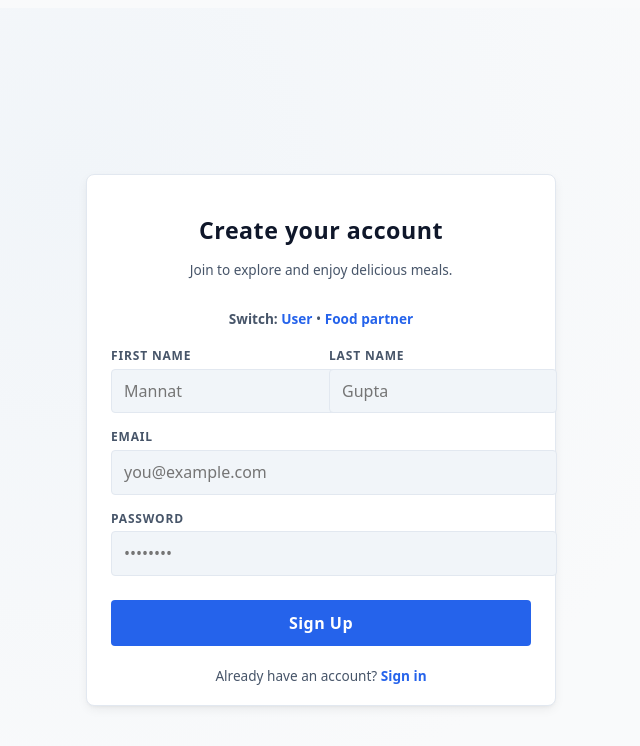
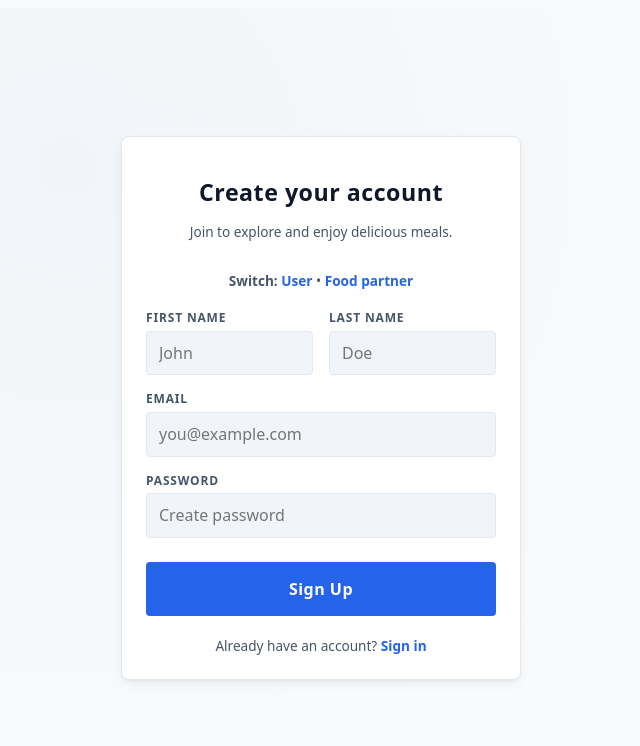
Before and after one commit to mannatgupta146/ZomatoFlicks, a React (Vite) app in the folder frontend/: page /user/register in a window 1280 px wide. Shown: the top 746 px of the page, without its empty margins (319-959 px from the left). Built offline with nearby package versions, Linux system fonts and the light colour scheme.

Commit message:
css fixed

```diff
--- a/frontend/src/pages/auth/FoodPartnerRegister.jsx
+++ b/frontend/src/pages/auth/FoodPartnerRegister.jsx
@@ -53,7 +53,7 @@ const FoodPartnerRegister = () => {
           <div className="two-col">
             <div className="field-group">
               <label htmlFor="contactName">Contact Name</label>
-              <input id="contactName" name="contactName" placeholder="Mannat Gupta" autoComplete="name" />
+              <input id="contactName" name="contactName" placeholder="John Doe" autoComplete="name" />
             </div>
             <div className="field-group">
               <label htmlFor="phone">Phone</label>
--- a/frontend/src/pages/auth/UserRegister.jsx
+++ b/frontend/src/pages/auth/UserRegister.jsx
@@ -46,11 +46,11 @@ const UserRegister = () => {
                     <div className="two-col">
                         <div className="field-group">
                             <label htmlFor="firstName">First Name</label>
-                            <input id="firstName" name="firstName" placeholder="Mannat" autoComplete="given-name" />
+                            <input id="firstName" name="firstName" placeholder="John" autoComplete="given-name" />
                         </div>
                         <div className="field-group">
                             <label htmlFor="lastName">Last Name</label>
-                            <input id="lastName" name="lastName" placeholder="Gupta" autoComplete="family-name" />
+                            <input id="lastName" name="lastName" placeholder="Doe" autoComplete="family-name" />
                         </div>
                     </div>
                     <div className="field-group">
@@ -59,7 +59,7 @@ const UserRegister = () => {
                     </div>
                     <div className="field-group">
                         <label htmlFor="password">Password</label>
-                        <input id="password" name="password" type="password" placeholder="••••••••" autoComplete="new-password" />
+                        <input id="password" name="password" type="password" placeholder="Create password" autoComplete="new-password" />
                     </div>
                     <button className="auth-submit" type="submit">Sign Up</button>
                 </form>
--- a/frontend/src/styles/auth-shared.css
+++ b/frontend/src/styles/auth-shared.css
@@ -1,4 +1,3 @@
-
 /* Shared Auth Form Styles */
 @import './theme.css';
 
@@ -20,18 +19,21 @@
 
 .auth-card {
   width: 100%;
-  max-width: 420px;
+  max-width: 400px;
   background: var(--color-surface);
   border: 1px solid var(--color-border);
-  padding: var(--space-6) var(--space-6) var(--space-5);
+  padding: var(--space-6);
   border-radius: var(--radius-md);
   box-shadow: var(--shadow-md);
   display: flex;
   flex-direction: column;
   gap: var(--space-5);
+  box-sizing: border-box; /* ensure inner elements fit */
 }
 
-.auth-card header { text-align: center; }
+.auth-card header {
+  text-align: center;
+}
 
 .auth-title {
   font-size: 1.45rem;
@@ -45,9 +47,20 @@
   color: var(--color-text-secondary);
 }
 
-form.auth-form { display: flex; flex-direction: column; gap: var(--space-4); }
+form.auth-form {
+  display: flex;
+  flex-direction: column;
+  gap: var(--space-4);
+  width: 100%; /* full width of card */
+  box-sizing: border-box;
+}
 
-.field-group { display: flex; flex-direction: column; gap: 4px; }
+.field-group {
+  display: flex;
+  flex-direction: column;
+  gap: 4px;
+  width: 100%;
+}
 
 .field-group label {
   font-size: .75rem;
@@ -68,7 +81,7 @@ form.auth-form { display: flex; flex-direction: column; gap: var(--space-4); }
   color: var(--color-text);
   transition: border-color var(--transition-base), background var(--transition-base), box-shadow var(--transition-base);
   width: 100%;
-  min-width: 0; /* allow shrinking inside flex parent */
+  box-sizing: border-box;
 }
 
 .field-group input:focus-visible {
@@ -77,17 +90,27 @@ form.auth-form { display: flex; flex-direction: column; gap: var(--space-4); }
   background: var(--color-surface);
 }
 
-.two-col { display: flex; gap: var(--space-4); }
-.two-col .field-group { flex: 1 1 0; min-width: 0; }
+.two-col {
+  display: flex;
+  gap: 16px; /* space between first and last name */
+  width: 100%;
+}
+
+.two-col .field-group {
+  flex: 1 1 0;
+  min-width: 0;
+}
 
 button.auth-submit {
+  width: 100%;
   margin-top: var(--space-2);
   background: var(--color-accent);
   color: #fff;
   border: none;
-  padding: 12px 16px;
+  padding: 16px 20px; /* bigger button */
   font: inherit;
   font-weight: 600;
+  font-size: 1rem;
   border-radius: var(--radius-sm);
   cursor: pointer;
   letter-spacing: .5px;
@@ -95,6 +118,7 @@ button.auth-submit {
   align-items: center;
   justify-content: center;
   gap: 6px;
+  box-sizing: border-box;
   transition: background var(--transition-base), transform var(--transition-base), box-shadow var(--transition-base);
 }
 
@@ -117,9 +141,10 @@ button.auth-submit:focus-visible { outline: 2px solid var(--color-accent-hover);
 
 /* Responsive */
 @media (max-width: 480px) {
-  .auth-card { padding: var(--space-5) var(--space-5) var(--space-4); }
-  .two-col { flex-direction: column; }
+  .auth-card { padding: var(--space-5); }
+  .two-col { flex-direction: column; gap: var(--space-3); }
+  button.auth-submit { padding: 14px 16px; font-size: .95rem; }
 }
 
 /* Smooth transitions for theme change */
-body, .auth-card, .field-group input { transition: background 200ms ease, color 200ms ease, border-color 200ms ease; }
+*, *::before, *::after, body, .auth-card, .field-group input, button.auth-submit { box-sizing: border-box; transition: background 200ms ease, color 200ms ease, border-color 200ms ease; }
```
